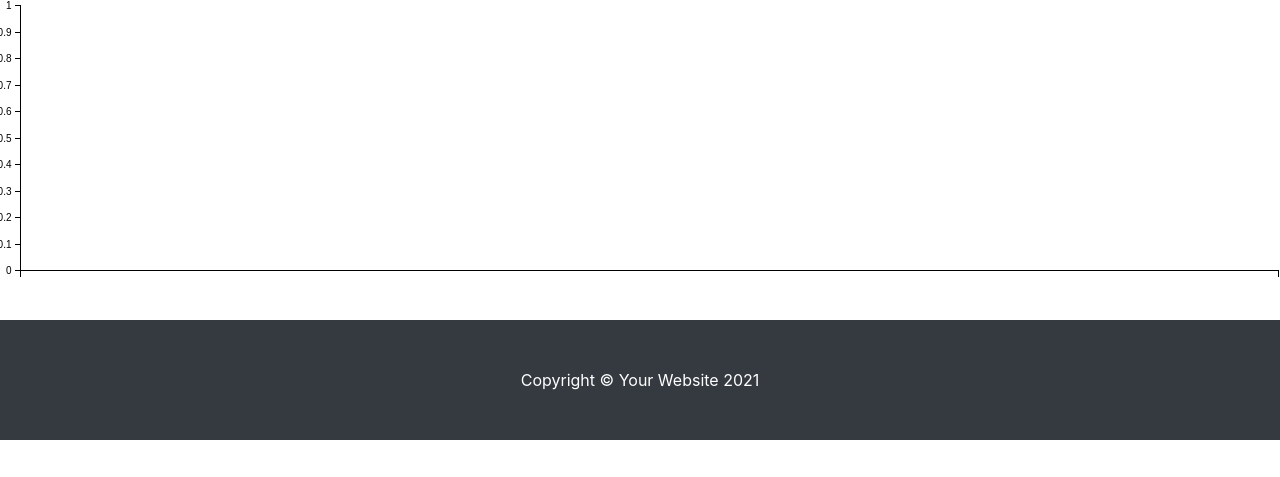
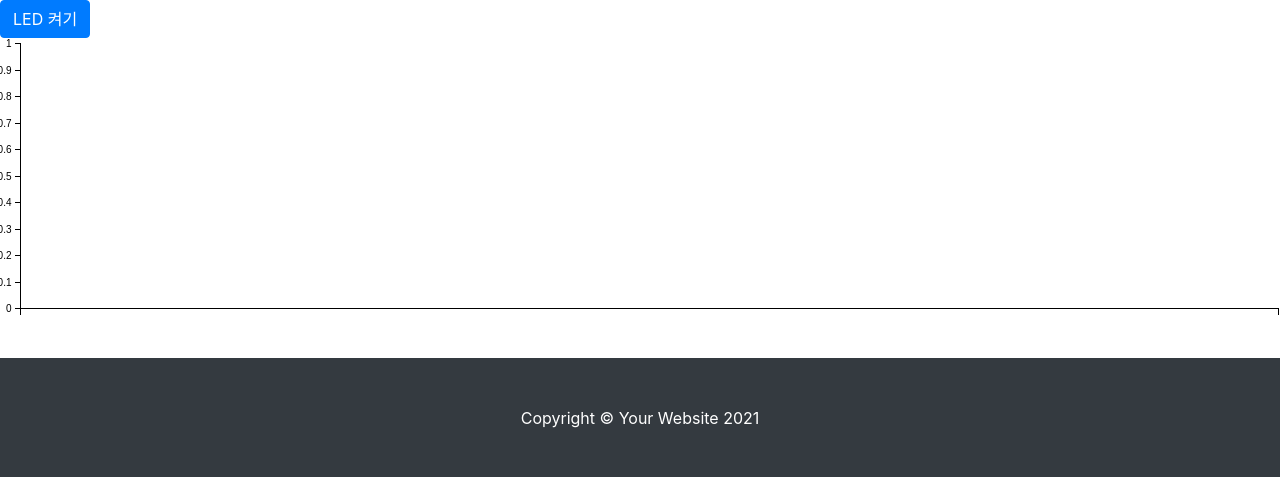
Before and after one commit to teachertophoon/do_it_django_a_to_z, a Django app: page /blog/ajax/ in a window 1280 px wide. Shown: the part 56-533 px from the top of the page. Run offline with Django 3.2, Linux system fonts and the light colour scheme; data that the repository does not hold is empty; some libraries are stand-ins or nearby versions.

Commit message:
11월 15일 3교시 - 2

```diff
--- a/blog/templates/blog/ajax.html
+++ b/blog/templates/blog/ajax.html
@@ -13,7 +13,7 @@
 <body>
 
 {% include 'blog/navbar.html' %}
-
+<button class="btn btn-primary" id="btn-led">LED 켜기</button>
 <div id="chart"></div>
 
 {% include 'blog/footer.html' %}
@@ -72,14 +72,16 @@
                     console.log(request.responseText);
                 }
             };
+
+            request.open('POST', '아두이노 IP 주소', true);
+
+            var body = {
+                'type': 'LED',
+                'action': 'on'
+            };
+            request.send(JSON.stringify(body));
         });
-        request.open('POST', '아두이노 IP 주소', true);
 
-        var body = {
-            'type': 'LED',
-            'action': 'on'
-        };
-        request.send(JSON.stringify(body));
     };
 </script>
 </body>
```
